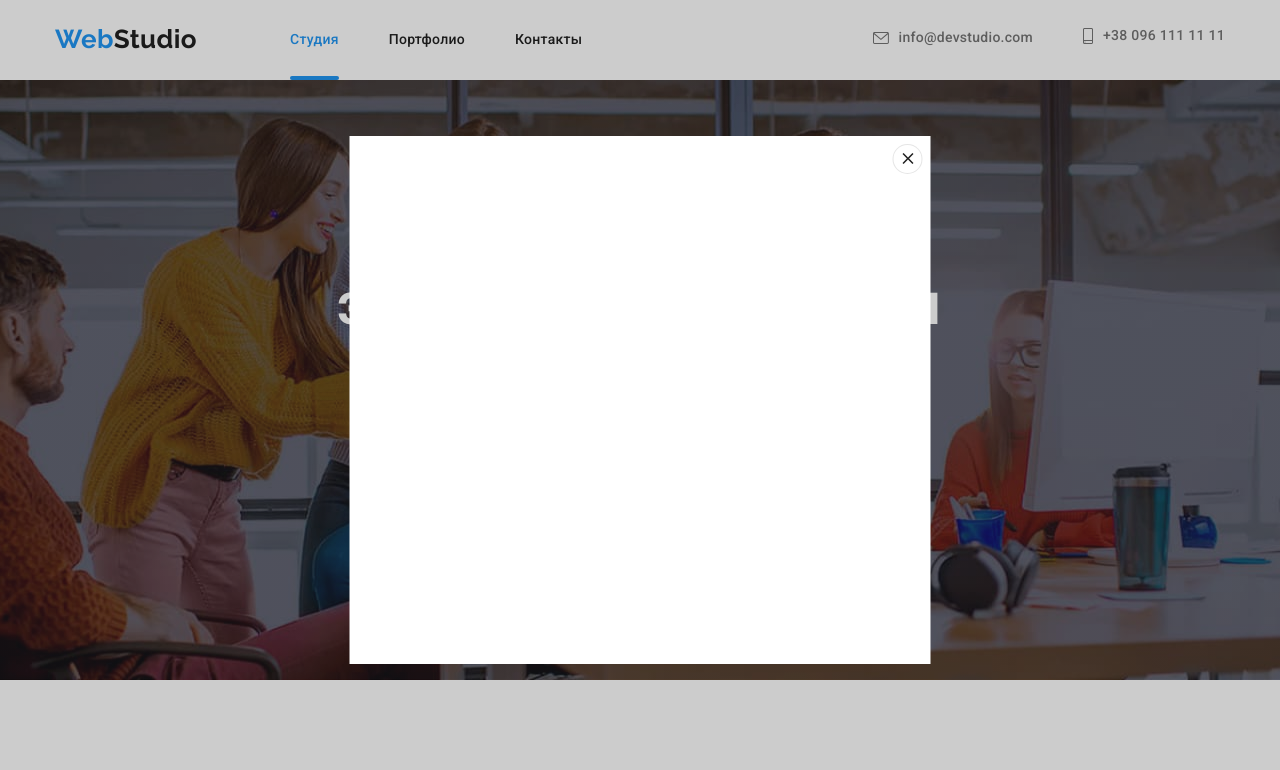
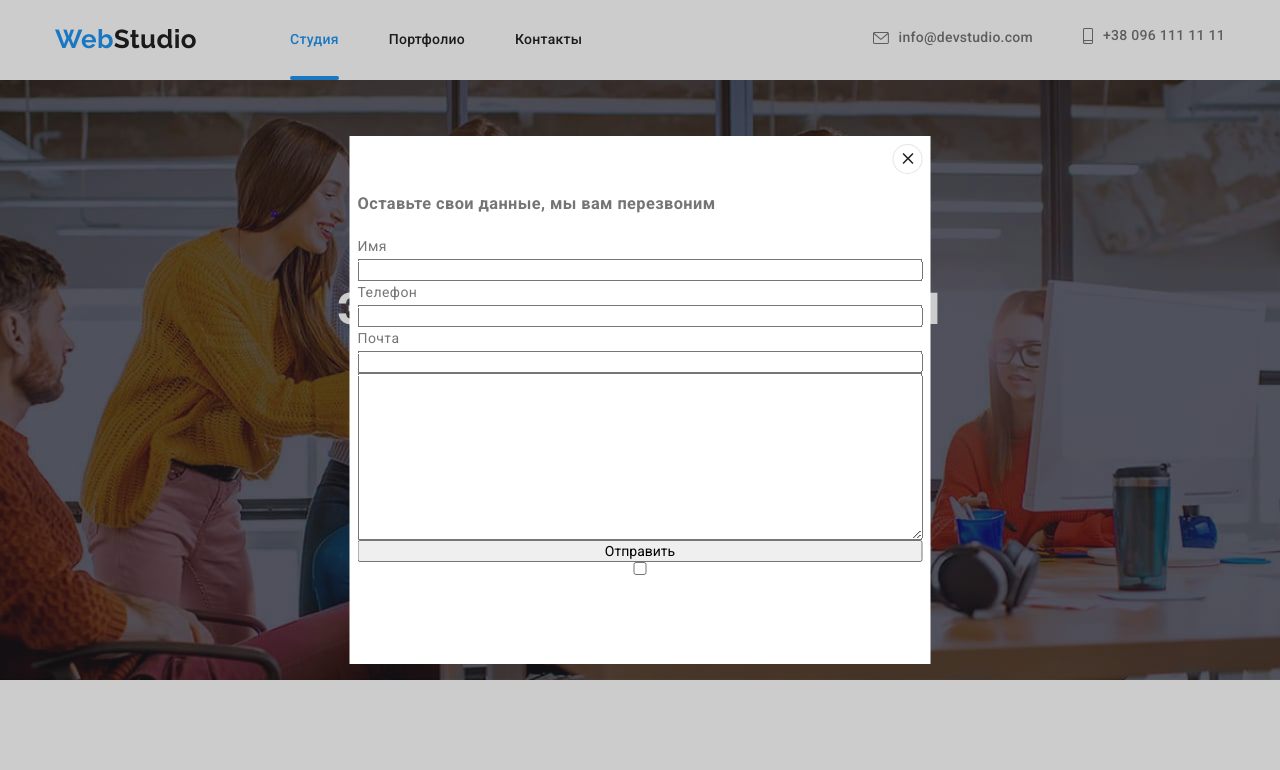
Before and after one commit to elandeveloper/goit-markup-hw-05, a plain HTML site: page index.html in a window 1280 px wide. Both pictures are taken after a click on the button "Заказать услугу". Shown: the top 770 px of the page. Drawn offline with nearby package versions, Linux system fonts and the light colour scheme.

Commit message:
добавляет разметку модалки

```diff
--- a/css/styles.css
+++ b/css/styles.css
@@ -755,3 +755,8 @@ img {
 
   fill: var(--title-text-color);
 }
+
+.form {
+  display: flex;
+  flex-direction: column;
+}
--- a/index.html
+++ b/index.html
@@ -432,8 +432,31 @@
                     <use href="./images/symbol-defs.svg#icon-close"></use>
                 </svg>
             </button>
+
+            <form class="form">
+                <h3>Оставьте свои данные, мы вам перезвоним</h3>
+
+                <label for="name">Имя</label>
+                <input type="text" id="name">
+
+                <label for="phone">Телефон</label>
+                <input type="tel" id="phone">
+
+                <label for="mail">Почта</label>
+                <input type="email" id="mail">
+
+                <textarea name="" id="" cols="30" rows="10"></textarea>
+
+                <button type="button">Отправить</button>
+
+                <input type="checkbox" name="" value=""  />
+
+
+            </form>
         </div>
     </div>
+
+
 
     <script src="./js/modal.js"></script>
 </body>
```
